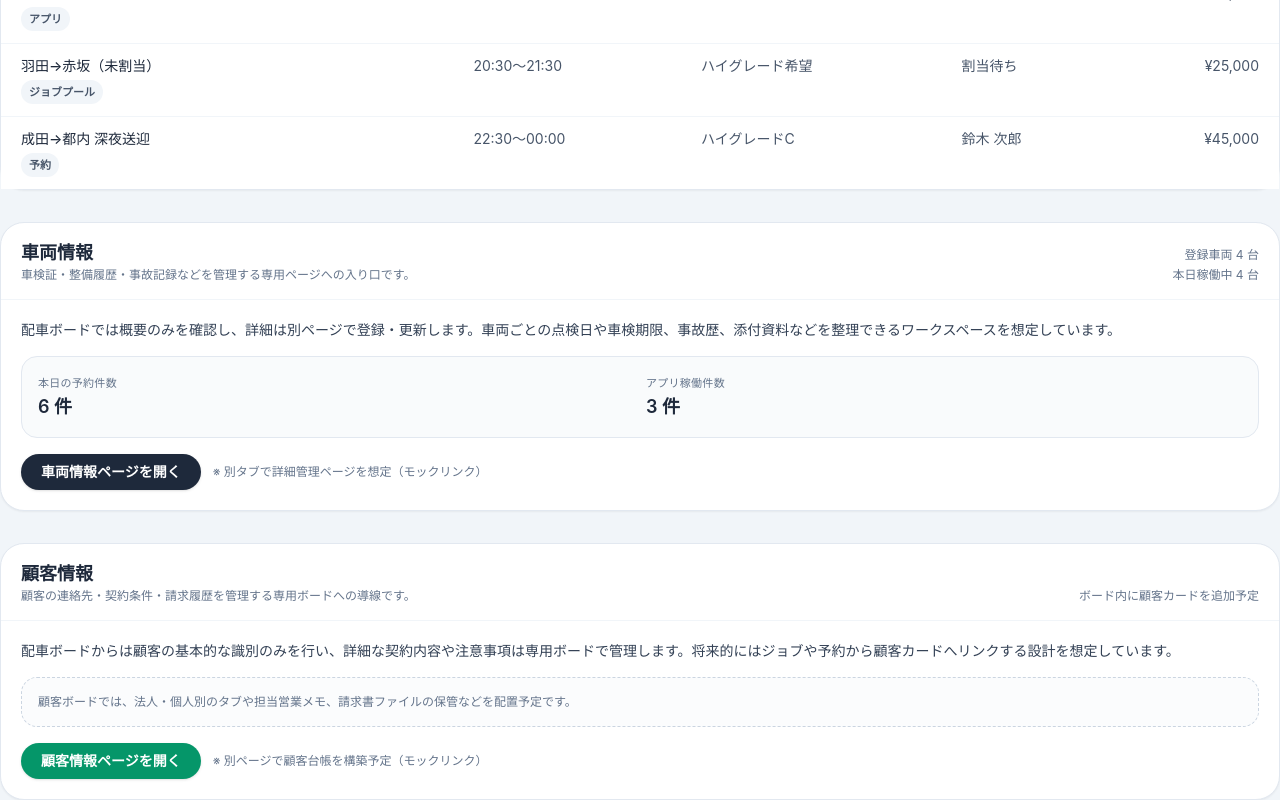
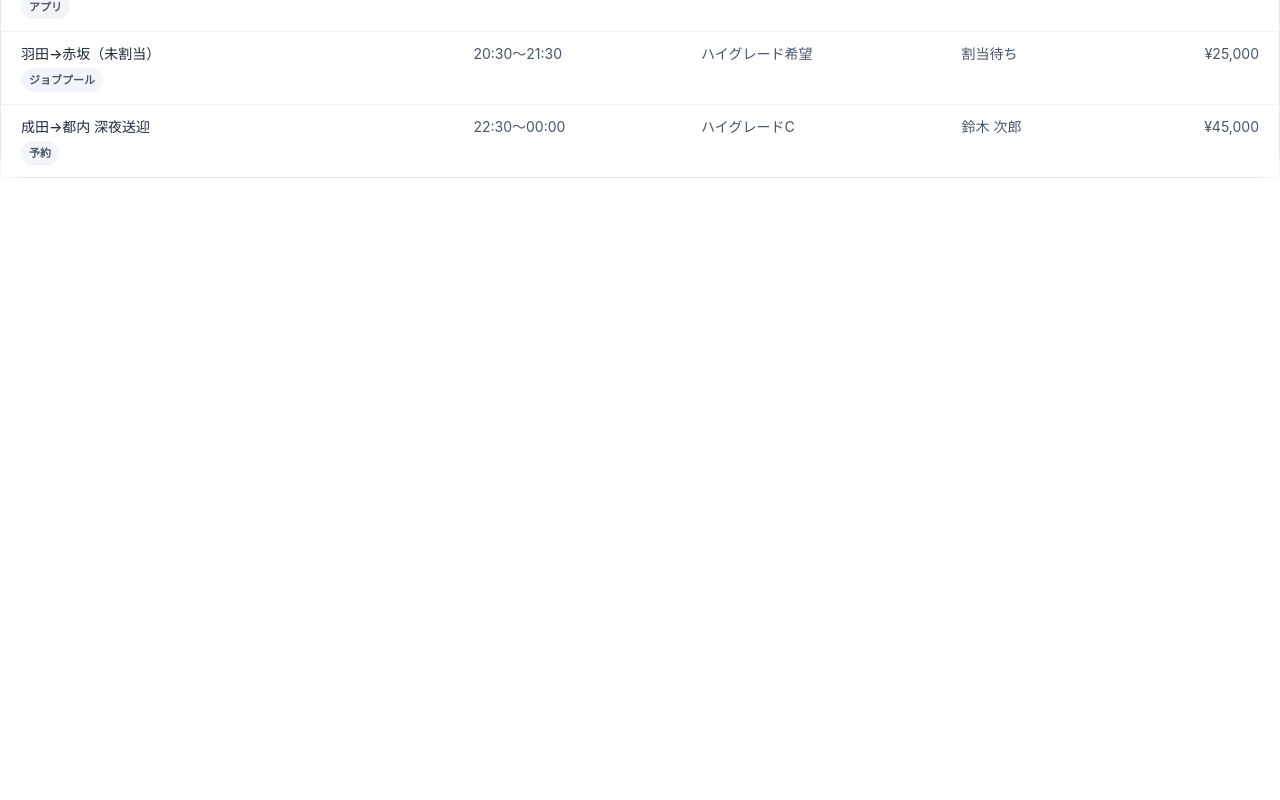
Before and after one commit to motohide404/HireDispatchDesk, a React app in the folder client/: page / in a window 1280 px wide. Shown: the part 1972-2772 px from the top of the page. After the commit the page ends 2150 px from the top, so only its background shows below. Built offline with nearby package versions, Linux system fonts and the light colour scheme; the HTML template or start-up script is replaced by a standard one.

Commit message:
Adjust dispatch board layout and header

```diff
--- a/client/src/App.tsx
+++ b/client/src/App.tsx
@@ -141,7 +141,6 @@ export default function App() {
       <VehicleDispatchBoardMock
         drivers={activeDriversForBoard}
         vehicles={dispatchVehicles}
-        onOpenVehicleLedger={() => setActivePage("vehicles")}
         onOpenDriverLedger={() => setActivePage("drivers")}
       />
     );
@@ -172,10 +171,7 @@ export default function App() {
       <header className="border-b border-slate-200 bg-white/95 backdrop-blur supports-[backdrop-filter]:bg-white/80">
         <div className="mx-auto flex w-full max-w-6xl flex-col gap-4 px-6 py-4 md:flex-row md:items-center md:justify-between">
           <div>
-            <p className="text-xs font-semibold uppercase tracking-wide text-slate-500">Hire Dispatch Desk</p>
-            <h1 className="text-xl font-bold text-slate-900">
-              {NAV_ITEMS.find((item) => item.key === activePage)?.label ?? ""}
-            </h1>
+            <h1 className="text-2xl font-bold uppercase tracking-wide text-slate-900">HIRE DISPATCH DESK</h1>
             <p className="text-xs text-slate-500">{activeDescription}</p>
           </div>
           <nav className="flex flex-wrap gap-2">
--- a/client/src/components/VehicleDispatchBoardMock.tsx
+++ b/client/src/components/VehicleDispatchBoardMock.tsx
@@ -11,7 +11,7 @@ const hours = Array.from({ length: 25 }, (_, i) => i);
 const DRIVER_POOL_WIDTH_INIT = 240;
 const DRIVER_POOL_WIDTH_MIN = 200;
 const DRIVER_POOL_WIDTH_MAX = 360;
-const DEFAULT_PX_PER_MIN = 2;
+const DEFAULT_PX_PER_MIN = 4;
 const MIN_PX_PER_MIN = 0.3;
 const BUFFER_MINUTES = 15;
 const RESIZE_STEP_MINUTES = 5;
@@ -482,32 +482,15 @@ function mergeIntervals(intervals: Interval[]): Interval[] {
   return merged;
 }
 
-function computeFreeSlots(mergedIntervals: Interval[], dayStart: number, dayEnd: number): Interval[] {
-  const slots: Interval[] = [];
-  let cursor = dayStart;
-  for (const interval of mergedIntervals) {
-    if (interval.start > cursor) {
-      slots.push({ start: cursor, end: interval.start });
-    }
-    cursor = Math.max(cursor, interval.end);
-  }
-  if (cursor < dayEnd) {
-    slots.push({ start: cursor, end: dayEnd });
-  }
-  return slots;
-}
-
 type VehicleDispatchBoardMockProps = {
   drivers: DriverInfo[];
   vehicles: DispatchVehicle[];
-  onOpenVehicleLedger?: () => void;
   onOpenDriverLedger?: () => void;
 };
 
 export default function VehicleDispatchBoardMock({
   drivers,
   vehicles,
-  onOpenVehicleLedger,
   onOpenDriverLedger
 }: VehicleDispatchBoardMockProps) {
   const [fullView, setFullView] = useState(false);
@@ -561,64 +544,6 @@ export default function VehicleDispatchBoardMock({
     const weekday = viewDateObj.toLocaleDateString("ja-JP", { weekday: "short" });
     return `${base}（${weekday}）`;
   }, [viewDateObj]);
-  const vehicleDailySummaries = useMemo(() => {
-    const dayStart = viewDateObj.getTime();
-    if (!Number.isFinite(dayStart)) {
-      return vehicles.map((vehicle) => ({
-        vehicle,
-        bookings: [],
-        duties: [],
-        mergedIntervals: [],
-        busyMinutes: 0,
-        freeMinutes: 24 * 60,
-        longestFreeMinutes: 24 * 60,
-        freeSlots: [] as Interval[],
-        utilization: 0
-      }));
-    }
-    const dayEnd = dayStart + DAY_MS;
-    const totalMinutes = Math.round((dayEnd - dayStart) / 60000);
-
-    return vehicles.map((vehicle) => {
-      const todaysBookings = bookings
-        .filter((b) => b.vehicleId === vehicle.id)
-        .map((b) => ({ booking: b, range: clipIntervalToDay(b.start, b.end, dayStart, dayEnd) }))
-        .filter((entry): entry is { booking: BoardBooking; range: Interval } => Boolean(entry.range));
-      const todaysDuties = appDuties
-        .filter((duty) => duty.vehicleId === vehicle.id)
-        .map((duty) => ({ duty, range: clipIntervalToDay(duty.start, duty.end, dayStart, dayEnd) }))
-        .filter((entry): entry is { duty: AppDuty; range: Interval } => Boolean(entry.range));
-
-      const mergedIntervals = mergeIntervals([
-        ...todaysBookings.map((entry) => entry.range),
-        ...todaysDuties.map((entry) => entry.range)
-      ]);
-
-      const busyMinutes = Math.round(
-        mergedIntervals.reduce((acc, interval) => acc + (interval.end - interval.start) / 60000, 0)
-      );
-      const freeMinutes = Math.max(0, totalMinutes - busyMinutes);
-
-      const freeSlots = computeFreeSlots(mergedIntervals, dayStart, dayEnd);
-      const longestFreeMinutes = freeSlots.length
-        ? Math.max(...freeSlots.map((slot) => Math.round((slot.end - slot.start) / 60000)))
-        : freeMinutes;
-
-      const utilization = totalMinutes === 0 ? 0 : busyMinutes / totalMinutes;
-
-      return {
-        vehicle,
-        bookings: todaysBookings.map((entry) => entry.booking),
-        duties: todaysDuties.map((entry) => entry.duty),
-        mergedIntervals,
-        busyMinutes,
-        freeMinutes,
-        freeSlots,
-        longestFreeMinutes,
-        utilization
-      };
-    });
-  }, [appDuties, bookings, vehicles, viewDateObj]);
   const driverDailySummaries = useMemo(() => {
     const dayStart = viewDateObj.getTime();
     if (!Number.isFinite(dayStart)) {
@@ -870,7 +795,7 @@ export default function VehicleDispatchBoardMock({
       const w = el.clientWidth;
       if (!Number.isFinite(w) || w <= 0) return;
       const base = Math.max(MIN_PX_PER_MIN, w / (24 * 60));
-      const next = fullView ? base : Math.min(DEFAULT_PX_PER_MIN, base);
+      const next = fullView ? base : Math.max(DEFAULT_PX_PER_MIN, base);
       setPxPerMin((prev) => (Math.abs(prev - next) < 0.005 ? prev : next));
     };
     fit();
@@ -1884,93 +1809,6 @@ export default function VehicleDispatchBoardMock({
             </div>
           </section>
 
-          <section id="vehicle-info" className="scroll-mt-24">
-            <div className="rounded-3xl border border-slate-200 bg-white shadow-sm">
-              <div className="flex flex-wrap items-end justify-between gap-4 border-b border-slate-100 px-5 py-4">
-                <div>
-                  <h2 className="text-lg font-semibold text-slate-800">車両情報</h2>
-                  <p className="text-xs text-slate-500">
-                    車検証・整備履歴・事故記録などを管理する専用ページへの入り口です。
-                  </p>
-                </div>
-                <div className="text-right text-xs text-slate-500 space-y-1">
-                  <div>登録車両 {vehicleDailySummaries.length} 台</div>
-                  <div>本日稼働中 {vehicleDailySummaries.filter((summary) => summary.busyMinutes > 0).length} 台</div>
-                </div>
-              </div>
-              <div className="space-y-4 px-5 py-5 text-sm text-slate-700">
-                <p>
-                  配車ボードでは概要のみを確認し、詳細は別ページで登録・更新します。車両ごとの点検日や車検期限、事故歴、添付資料などを整理できるワークスペースを想定しています。
-                </p>
-                <div className="rounded-2xl border border-slate-200 bg-slate-50/80 p-4">
-                  <dl className="grid gap-3 sm:grid-cols-2">
-                    <div>
-                      <dt className="text-[11px] uppercase tracking-wide text-slate-500">本日の予約件数</dt>
-                      <dd className="text-lg font-semibold text-slate-800">
-                        {vehicleDailySummaries.reduce((acc, summary) => acc + summary.bookings.length, 0)} 件
-                      </dd>
-                    </div>
-                    <div>
-                      <dt className="text-[11px] uppercase tracking-wide text-slate-500">アプリ稼働件数</dt>
-                      <dd className="text-lg font-semibold text-slate-800">
-                        {vehicleDailySummaries.reduce((acc, summary) => acc + summary.duties.length, 0)} 件
-                      </dd>
-                    </div>
-                  </dl>
-                </div>
-                <div className="flex flex-wrap gap-3">
-                  <a
-                    href="#"
-                    onClick={(event) => {
-                      event.preventDefault();
-                      onOpenVehicleLedger?.();
-                    }}
-                    className="inline-flex items-center justify-center gap-2 rounded-full bg-slate-800 px-5 py-2 text-sm font-semibold text-white shadow hover:bg-slate-700"
-                  >
-                    車両情報ページを開く
-                  </a>
-                  <span className="text-xs text-slate-500 self-center">
-                    ※ 別タブで詳細管理ページを想定（モックリンク）
-                  </span>
-                </div>
-              </div>
-            </div>
-          </section>
-
-          <section id="customer-info" className="scroll-mt-24">
-            <div className="rounded-3xl border border-slate-200 bg-white shadow-sm">
-              <div className="flex flex-wrap items-end justify-between gap-4 border-b border-slate-100 px-5 py-4">
-                <div>
-                  <h2 className="text-lg font-semibold text-slate-800">顧客情報</h2>
-                  <p className="text-xs text-slate-500">
-                    顧客の連絡先・契約条件・請求履歴を管理する専用ボードへの導線です。
-                  </p>
-                </div>
-                <div className="text-xs text-slate-500">
-                  <span>ボード内に顧客カードを追加予定</span>
-                </div>
-              </div>
-              <div className="space-y-4 px-5 py-5 text-sm text-slate-700">
-                <p>
-                  配車ボードからは顧客の基本的な識別のみを行い、詳細な契約内容や注意事項は専用ボードで管理します。将来的にはジョブや予約から顧客カードへリンクする設計を想定しています。
-                </p>
-                <div className="rounded-2xl border border-dashed border-slate-300 bg-slate-50/60 p-4 text-xs text-slate-500">
-                  顧客ボードでは、法人・個人別のタブや担当営業メモ、請求書ファイルの保管などを配置予定です。
-                </div>
-                <div className="flex flex-wrap gap-3">
-                  <a
-                    href="/customer-board"
-                    className="inline-flex items-center justify-center gap-2 rounded-full bg-emerald-600 px-5 py-2 text-sm font-semibold text-white shadow hover:bg-emerald-500"
-                  >
-                    顧客情報ページを開く
-                  </a>
-                  <span className="text-xs text-slate-500 self-center">
-                    ※ 別ページで顧客台帳を構築予定（モックリンク）
-                  </span>
-                </div>
-              </div>
-            </div>
-          </section>
         </div>
 
         {jobFormOpen && (
```
